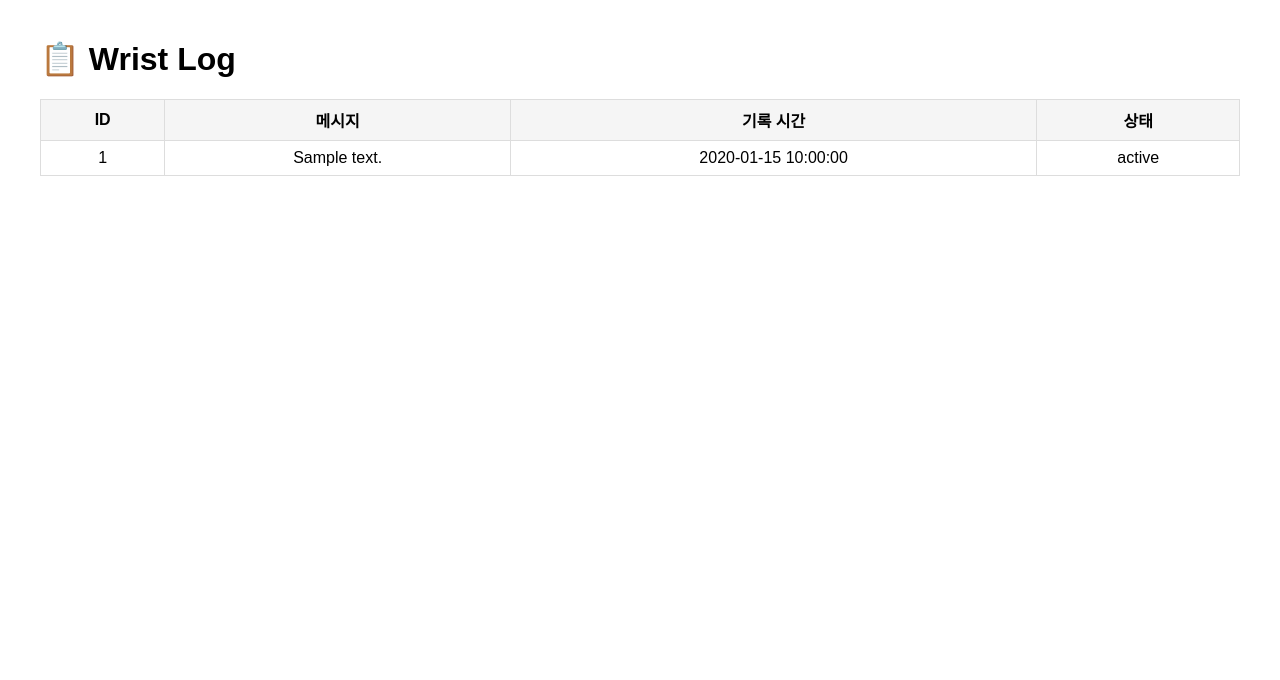
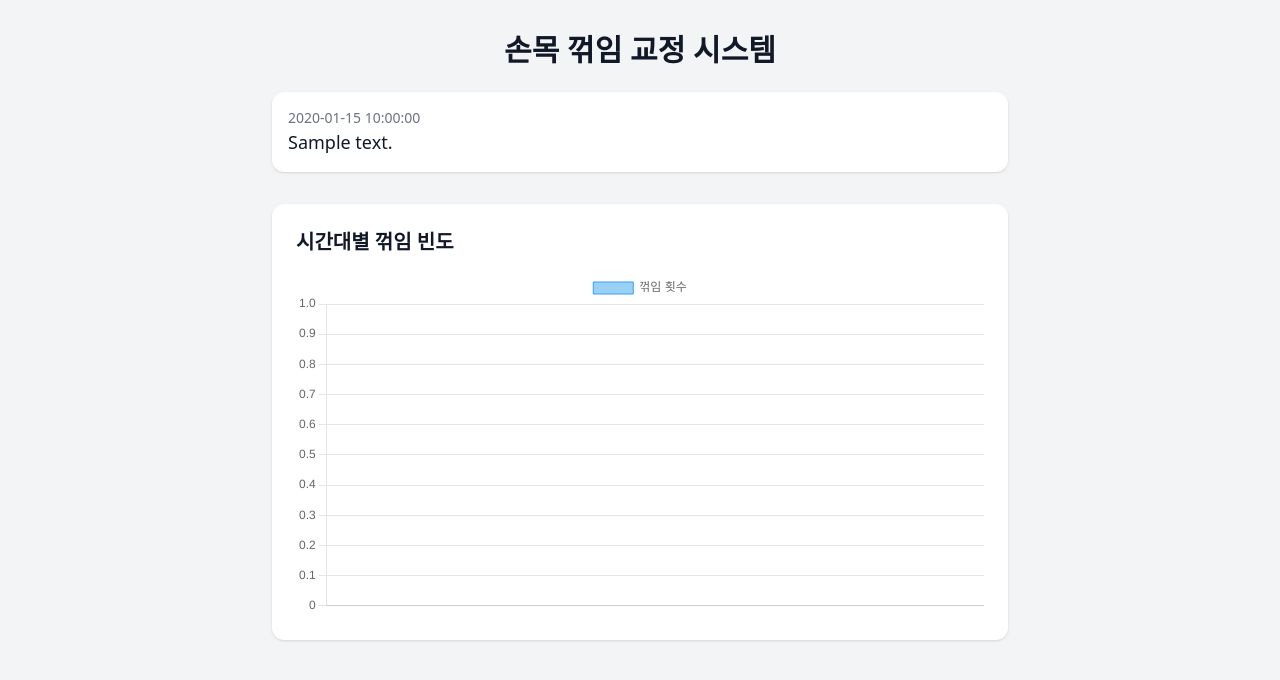
Before and after one commit to dndhorgjs/flask_server, a Flask app: template templates/index.html in a window 1280 px wide. Shown: the top 680 px of the page. Run offline with Flask 3, Linux system fonts and the light colour scheme; the template is opened without the code that fills it: most values are stand-ins (such as "Sample title", 1, 10 or a date in 2020); some libraries are stand-ins or nearby versions.

Commit message:
Update index.html

```diff
--- a/templates/index.html
+++ b/templates/index.html
@@ -1,31 +1,53 @@
 <!DOCTYPE html>
-<html>
+<html lang="ko">
 <head>
-    <title>Wrist Log</title>
-    <style>
-        body { font-family: Arial; margin: 40px; }
-        table { border-collapse: collapse; width: 100%; }
-        th, td { padding: 8px 12px; border: 1px solid #ddd; text-align: center; }
-        th { background-color: #f5f5f5; }
-    </style>
+    <meta charset="UTF-8">
+    <meta name="viewport" content="width=device-width, initial-scale=1.0">
+    <title>손목 꺾임 교정 시스템</title>
+    <script src="https://cdn.jsdelivr.net/npm/chart.js"></script>
+    <script src="https://cdn.tailwindcss.com"></script>
 </head>
-<body>
-    <h1>📋 Wrist Log</h1>
-    <table>
-        <tr>
-            <th>ID</th>
-            <th>메시지</th>
-            <th>기록 시간</th>
-            <th>상태</th>
-        </tr>
-        {% for log in logs %}
-        <tr>
-            <td>{{ log.id }}</td>
-            <td>{{ log.message }}</td>
-            <td>{{ log.created_at }}</td>
-            <td>{{ log.status }}</td>
-        </tr>
-        {% endfor %}
-    </table>
+<body class="bg-gray-100 text-gray-900 font-sans">
+    <div class="max-w-3xl mx-auto py-8 px-4">
+        <h1 class="text-3xl font-bold mb-6 text-center">손목 꺾임 교정 시스템</h1>
+
+        <!-- 최근 로그 -->
+        <div class="grid grid-cols-1 gap-4 mb-8">
+            {% for log in logs %}
+            <div class="bg-white p-4 shadow rounded-xl">
+                <p class="text-sm text-gray-500">{{ log.created_at }}</p>
+                <p class="text-lg font-medium">{{ log.message }}</p>
+            </div>
+            {% endfor %}
+        </div>
+
+        <!-- 꺾임 시간대 분석 차트 -->
+        <div class="bg-white p-6 rounded-xl shadow">
+            <h2 class="text-xl font-semibold mb-4">시간대별 꺾임 빈도</h2>
+            <canvas id="wristChart"></canvas>
+        </div>
+    </div>
+
+    <script>
+        const ctx = document.getElementById('wristChart');
+        const wristChart = new Chart(ctx, {
+            type: 'bar',
+            data: {
+                labels: {{ labels|safe }},  // 예: ['08시', '09시', ...]
+                datasets: [{
+                    label: '꺾임 횟수',
+                    data: {{ data|safe }},   // 예: [2, 5, 3, ...]
+                    borderWidth: 1
+                }]
+            },
+            options: {
+                scales: {
+                    y: {
+                        beginAtZero: true
+                    }
+                }
+            }
+        });
+    </script>
 </body>
 </html>
```
